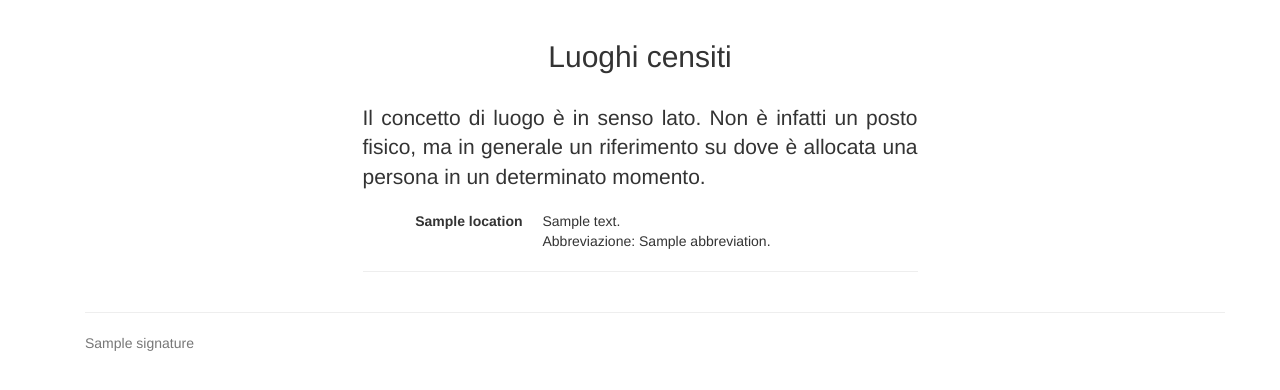
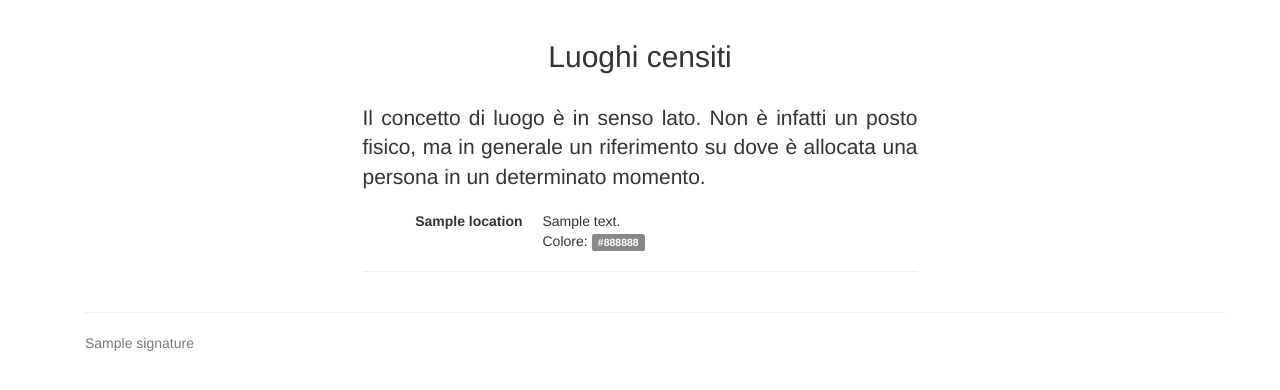
Before and after one commit to flavoi/klogistics, a Django app: template klogistics/templates/allocations/location_list.html in a window 1280 px wide. Shown: the part 52-442 px from the top of the page. Run offline with Django 3.2, Linux system fonts and the light colour scheme; the template is opened without the code that fills it: most values are stand-ins (such as "Sample title", 1, 10 or a date in 2020); parts of the project's set-up code (start-up, migrations or seed data) failed here and were passed over; some libraries are stand-ins or nearby versions.

Commit message:
Refined color integrity between today and location pages.

```diff
--- a/klogistics/allocations/admin.py
+++ b/klogistics/allocations/admin.py
@@ -12,5 +12,5 @@ class ProjectAdmin(admin.ModelAdmin):
     inlines = [
         AllocationInline,
     ]
-    list_display = ('name', 'description', 'abbreviation')
+    list_display = ('name', 'description', 'color')
     exclude = ('people',)
--- a/klogistics/allocations/models.py
+++ b/klogistics/allocations/models.py
@@ -23,7 +23,6 @@ class Location(models.Model):
     """ Luogo nel quale sono allocate i membri del gruppo. """
     name = models.CharField(max_length=30)
     description = models.TextField(blank=True)
-    abbreviation = models.CharField(max_length=1, unique=True)
     COLOR_CHOICES = (
         (u'green', u'verde'),
         (u'orange', u'arancio'),
--- a/klogistics/templates/allocations/allocation_today.html
+++ b/klogistics/templates/allocations/allocation_today.html
@@ -46,7 +46,11 @@
                     {{ person.user.name }} {{ person.surname }}
                     <br />
                     {% for allocation in person.allocation_set.all|people_allocation_day:today %}
-                    <span class="label label-info">{{ allocation.location }}</span>
+                      <span class="label" style="background-color: {{ allocation.location.color }};">
+                        {{ allocation.location }}
+                      </span> &nbsp;
+                      {% empty %}
+                      <span class="label label-default">N/D</span>
                     {% endfor %}
                 </p>
             </div>
--- a/klogistics/templates/allocations/location_list.html
+++ b/klogistics/templates/allocations/location_list.html
@@ -31,7 +31,10 @@ luoghi
         {{ location.name }}
       </dt>
       <dd>{{ location.description }}</dd>
-      <dd>Abbreviazione: {{ location.abbreviation }}.</dd>
+      <dd>
+        Colore: <span class="label" style="background-color: {{ location.color }};">
+        {{ location.get_color_display }}</span>
+      </dd>
       <hr />
       {% endfor %}
     </dl>
```
